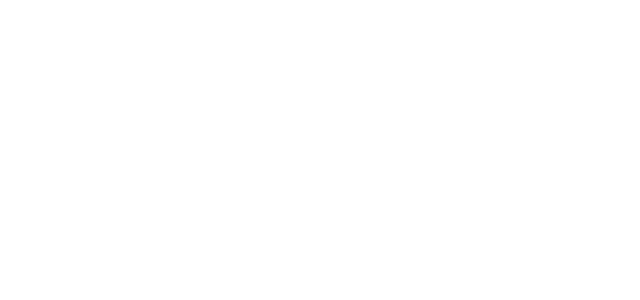
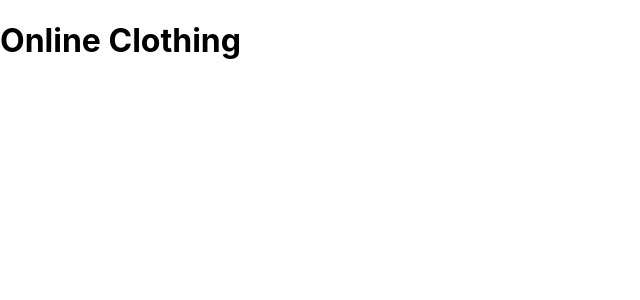
Before and after one commit to MoveenaRajapakse/shopping-cart, a React (Create React App) app: page / in a window 1280 px wide. Shown: the top 300 px of the page, without its empty margins (0-640 px from the left). Built offline with nearby package versions, Linux system fonts and the light colour scheme.

Commit message:
basic changes

```diff
--- a/src/App.js
+++ b/src/App.js
@@ -1,10 +1,10 @@
 import React from 'react';
-import home from './components/home';
+import Home from './components/Home';
 
 function App() {
   return (
     <div className="App">
-        <home />
+        <Home/>
     </div>
   );
 }
--- a/src/components/home.js
+++ b/src/components/Home.js
@@ -1,13 +1,13 @@
 import React, {Component} from 'react';
 
-class home extends Component {
+class Home extends Component {
     render() {
         return (
             <div>
-                <p>Online Clothing</p>
+                <h1>Online Clothing</h1>
             </div>
         );
     }
 }
 
-export default home;
+export default Home;
```
